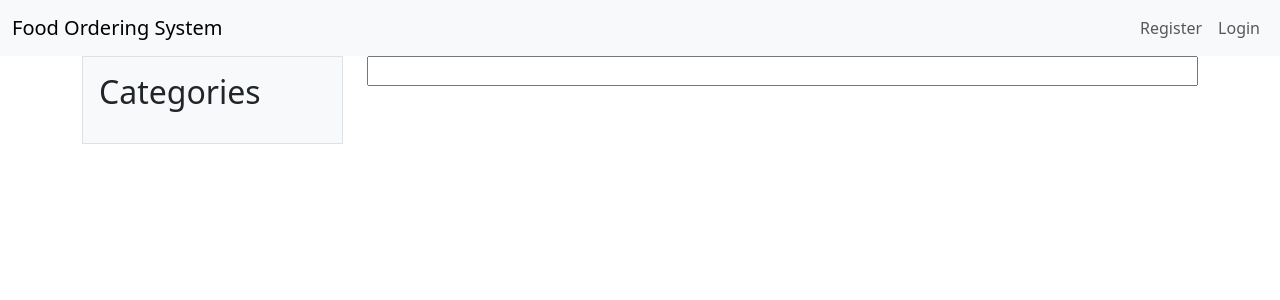
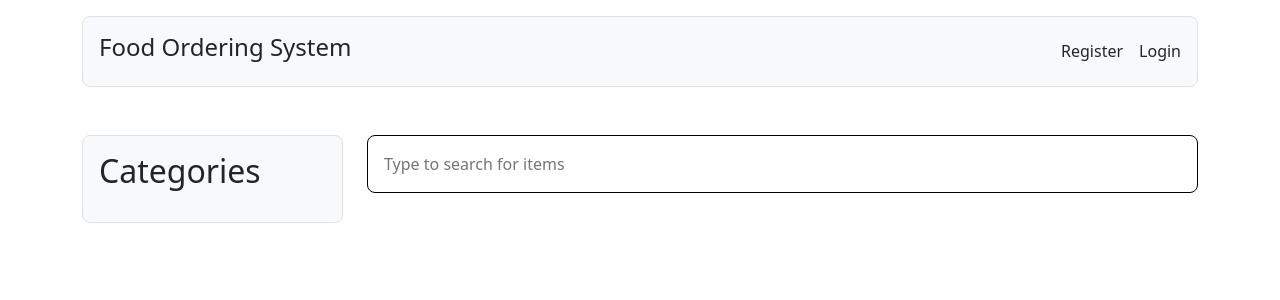
Before and after one commit to Russlyman/food-ordering-system, a Django app: page / in a window 1280 px wide. Shown: the top 300 px of the page. Run offline with Django 4.2, Linux system fonts and the light colour scheme; data that the repository does not hold is empty; some libraries are stand-ins or nearby versions.

Commit message:
Navbar rework and added border radius to all cornered elements

```diff
--- a/menu/templates/menu/menu_list.html
+++ b/menu/templates/menu/menu_list.html
@@ -4,7 +4,7 @@
 <div class="container">
   <div class="row">
     <div class="col-lg-3 d-none d-lg-block">
-      <div class="p-3 border bg-light sticky-top">
+      <div class="p-3 border bg-light sticky-top rounded-3">
         <h2>Categories</h2>
         <ul class="list-unstyled">
           {% for category in categories %}
@@ -16,7 +16,7 @@
     <div class="col-lg-9">
       <div class="row">
         <div class="col-12 d-flex align-items-center mb-3 gap-2">
-          <input type="text" class="search-box flex-grow-1">
+          <input type="text" class="search-box flex-grow-1 rounded-3 p-3 border border-black" placeholder="Type to search for items" aria-label="Input field for searching menu items">
           {% if user.is_authenticated %}
           <a href="{% url 'basket' %}">
             <i class="fa-solid fa-cart-shopping h1 mb-0 position-relative">
@@ -36,7 +36,7 @@
             {% for item in category.items.all %}
             <div class="col-sm-6">
               <div
-                class="p-3 border bg-light d-flex justify-content-between item h-100"
+                class="p-3 border bg-light d-flex justify-content-between item h-100 rounded-3"
                 data-bs-toggle="modal"
                 data-bs-target="#itemInfoModal"
                 data-item-description="{{ item.description }}"
--- a/templates/base.html
+++ b/templates/base.html
@@ -20,10 +20,10 @@
   <link rel="stylesheet" href="{% static 'css/style.css' %}">
 </head>
 <body>
-  <nav aria-label="Second navbar example" class="navbar navbar-expand navbar-light bg-light">
-    <div class="container-fluid">
-      <a class="navbar-brand" href="{% url 'home' %}">Food Ordering System</a>
-      <ul class="navbar-nav">
+  <header class="container">
+    <nav aria-label="Navbar" class="bg-light mb-5 mt-3 d-flex justify-content-between align-items-center p-3 flex-wrap flex-column flex-sm-row rounded-3 border">
+      <a class="navbar-brand" href="{% url 'home' %}"><h1 class="fs-4">Food Ordering System</h1></a>
+      <ul class="d-flex list-unstyled align-items-center mb-0 gap-3 fs-6">
         {% if user.is_authenticated %}
         <li class="nav-item">
           <a class="nav-link {% if request.path == logout_url %}active{% endif %}" aria-current="page" href="{% url 'account_logout' %}">Logout</a>
@@ -38,8 +38,8 @@
         </li>
         {% endif %}
       </ul>
-    </div>
-  </nav>
+    </nav>
+  </header>
   {% block content %}
   {% endblock content %}
   <!-- Bootstrap JavaScript -->
```
